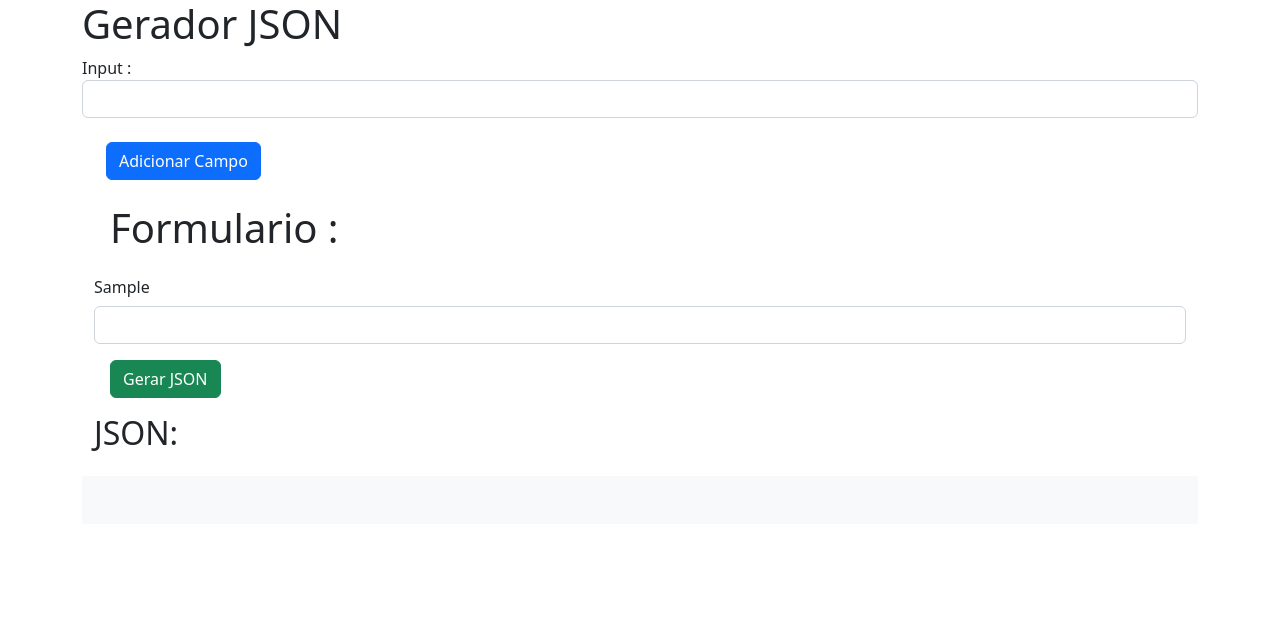
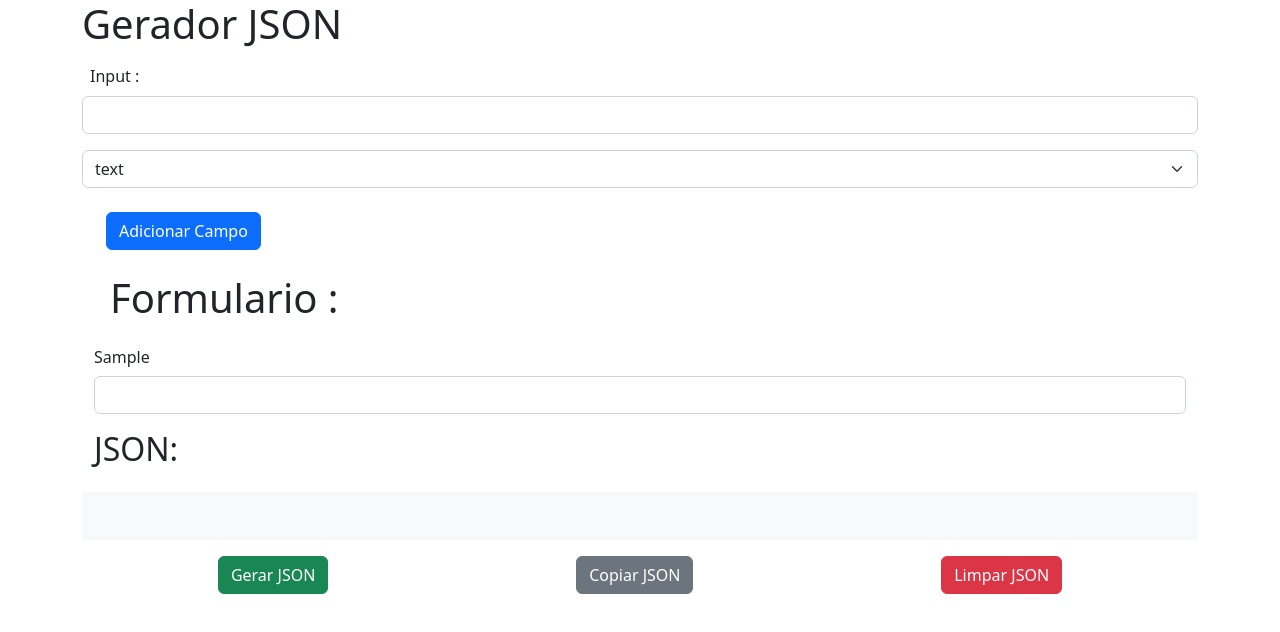
Before and after one commit to Ilgnerbecheleni/Gerador-JSON, a plain HTML site: page index.html in a window 1280 px wide. Both pictures are taken after typing "Sample" into the empty fields and a click on the button "Adicionar Campo". Drawn offline with nearby package versions, Linux system fonts and the light colour scheme.

Commit message:
add script e mais funcionalidades

```diff
--- a/index.html
+++ b/index.html
@@ -1,7 +1,7 @@
 <!DOCTYPE html>
 <html>
     <head>
-        <title>Formulário editável</title>
+        <title>Form to JSON</title>
         <!-- Inclua o CSS do Bootstrap -->
         <link rel="stylesheet" href="
             https://cdn.jsdelivr.net/npm/bootstrap@5.2.3/dist/css/bootstrap.min.css">
@@ -10,12 +10,19 @@
             shrink-to-fit=no">
     </head>
     <body>
+        <p  class="alert alert-primary text-center visually-hidden" role="alert" id="msg"> </p>
         <div class="container">
             <h1>Gerador JSON</h1>
 
-                    <label for="field1">Input :</label>
+                    <label for="field1" class="m-2">Input :</label>
                     <input type="text" class="form-control" id="generator"
                         name="field1" value="">
+                        <select class="form-select mt-3" aria-label="Default select example" id="inputType">
+                            <option value="text" selected>text</option>
+                            <option value="number" >number</option>
+                            <option value="email">email</option>
+                            <option value="color">color</option>
+                          </select>
 
 
                 <div class="d-flex justify-content-between m-4">
@@ -43,6 +50,12 @@
 
 
 
+
+</div>
+<div class="container d-flex w-100 justify-content-around visually-hidden" id="btnJson">
+    <button type="button" class="btn btn-success m-3 " onclick="gerarJON()" id="copiarJSON">Gerar JSON</button>
+    <button type="button" class="btn btn-secondary m-3 " onclick="copiar()" id="limparJSON">Copiar JSON</button>
+    <button type="button" class="btn btn-danger m-3 " onclick="limpar()" id="limparTudo">Limpar JSON</button>
 </div>
 </div>
 
@@ -50,76 +63,6 @@
         <script src="https://code.jquery.com/jquery-3.2.1.slim.min.js"></script>
         <script
             src="https://maxcdn.bootstrapcdn.com/bootstrap/4.0.0/js/bootstrap.min.js"></script>
-        <script>
-        const form = document.getElementById('form');
-        const btnGerar = document.getElementById('gerarJSON');
-        const title = document.getElementById('title-form')
-
-
-		function addInput() {
-			// Cria um novo elemento de div para o novo input
-			var newDiv = document.createElement('div');
-			newDiv.setAttribute('class', 'form-group');
-
-			// Cria um novo elemento de rótulo para o novo input
-			var newLabel = document.createElement('label');
-			newLabel.setAttribute('for', $("#generator").val());
-			newLabel.setAttribute('id', $("#generator").val()+(document.getElementsByTagName('input').length + 1));
-
-            newLabel.setAttribute('class', 'col-form-label');
-			newLabel.innerHTML = $("#generator").val();
-
-			// Cria um novo elemento de input para o novo campo
-			var newInput = document.createElement('input');
-			newInput.setAttribute('type', 'text');
-			newInput.setAttribute('class', 'form-control');
-			newInput.setAttribute('id', $("#generator").val());
-			newInput.setAttribute('name', $("#generator").val());
-			newInput.setAttribute('value', '');
-
-			// Adiciona o novo rótulo e novo campo ao novo elemento div
-			newDiv.appendChild(newLabel);
-			newDiv.appendChild(newInput);
-
-			// Adiciona o novo elemento div ao formulário
-			document.getElementById('inputs').appendChild(newDiv);
-            $("#generator").val("");
-            btnGerar.classList.remove('visually-hidden');
-            title.classList.remove('visually-hidden');
-		}
-
-
-
-function gerarJON ( ){
-
-var formulario = form;
-var inputs = form.querySelectorAll("input");
-
-if(inputs.length){
-    let objeto = {};
-// Loop através de cada input e exibe o valor no console
-inputs.forEach((input,index)=> {
-
-    let chave = input.id;
-    var label = document.querySelector("#" +input.id+`${index+2}`);
-    console.log("#" +input.id+`${index+2}`);
-    console.log(chave);
-objeto[chave] = input.value ;
-
-
-});
-console.log(objeto)
-
-
-campo = document.getElementById('campo');
-campo.innerHTML=''
-campo.innerHTML += ` <pre><code>[ ${JSON.stringify(objeto)} ]</code></pre>`;
-
-}
-}
-
-
-
-	</script>
+        <script src="./script.js" ></script>
     </body>
 </html>
--- /dev/null
+++ b/script.js
@@ -0,0 +1,94 @@
+const form = document.getElementById('form');
+const btns = document.getElementById('btnJson');
+const title = document.getElementById('title-form');
+const inputType = document.getElementById('inputType');
+const message = document.getElementById('msg');
+
+function addInput () {
+  // Cria um novo elemento de div para o novo input
+  var newDiv = document.createElement('div')
+  newDiv.setAttribute('class', 'form-group')
+
+  // Cria um novo elemento de rótulo para o novo input
+  var newLabel = document.createElement('label')
+  newLabel.setAttribute('for', $('#generator').val())
+  newLabel.setAttribute(
+    'id',
+    $('#generator').val() + (document.getElementsByTagName('input').length + 1)
+  )
+
+  newLabel.setAttribute('class', 'col-form-label')
+  newLabel.innerHTML = $('#generator').val()
+
+  // Cria um novo elemento de input para o novo campo
+  var newInput = document.createElement('input')
+  newInput.setAttribute('type', inputType.value)
+  newInput.setAttribute('class', 'form-control mb-3')
+  newInput.setAttribute('id', $('#generator').val())
+  newInput.setAttribute('name', $('#generator').val())
+  newInput.setAttribute('value', '')
+
+  // Adiciona o novo rótulo e novo campo ao novo elemento div
+  newDiv.appendChild(newLabel)
+  newDiv.appendChild(newInput)
+
+  // Adiciona o novo elemento div ao formulário
+  document.getElementById('inputs').appendChild(newDiv)
+  $('#generator').val('')
+  btns.classList.remove('visually-hidden')
+  title.classList.remove('visually-hidden')
+}
+
+function gerarJON () {
+  var formulario = form
+  var inputs = form.querySelectorAll('input')
+
+  if (inputs.length) {
+    let objeto = {}
+    // Loop através de cada input e exibe o valor no console
+    inputs.forEach((input, index) => {
+      let chave = input.id
+      type = input.type
+      var label = document.querySelector('#' + input.id + `${index + 2}`)
+      console.log('#' + input.id + `${index + 2}`)
+      console.log(input.type)
+      objeto[chave] = type == 'number' ? parseInt(input.value) : input.value
+    })
+    console.log(objeto)
+
+    campo = document.getElementById('campo')
+    campo.innerHTML = '';
+    campo.innerHTML += `<pre><code>${JSON.stringify(objeto)}</code></pre>`;
+  }
+}
+
+function copiar () {
+  const codigo = document.querySelector('pre code')
+  console.log(codigo)
+  if (codigo !== null) {
+    const conteudo = codigo.textContent
+    const areaTransferencia = document.createElement('textarea')
+    areaTransferencia.value = conteudo
+    document.body.appendChild(areaTransferencia)
+    exibeAlert('copiado com sucesso')
+    areaTransferencia.select()
+    document.execCommand('copy')
+
+    document.body.removeChild(areaTransferencia)
+  }else{
+    exibeAlert('Não tem texto a ser copiado')
+  }
+}
+
+function limpar () {
+  campo.innerHTML = ''
+}
+
+function exibeAlert(text) {
+message.classList.toggle('visually-hidden');
+message.innerHTML = text;
+setTimeout(() => {
+    message.classList.toggle('visually-hidden');
+    message.innerHTML = '';
+}, 1500);
+ }
```
